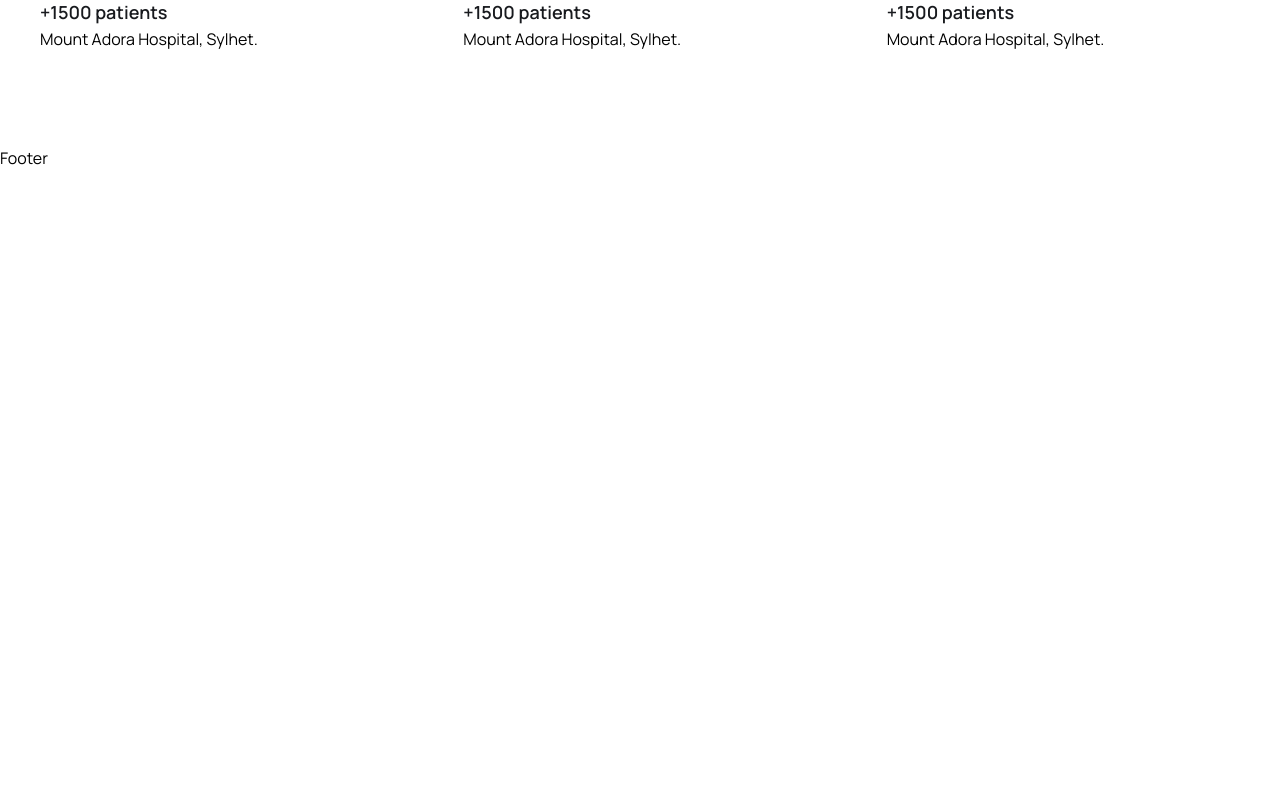
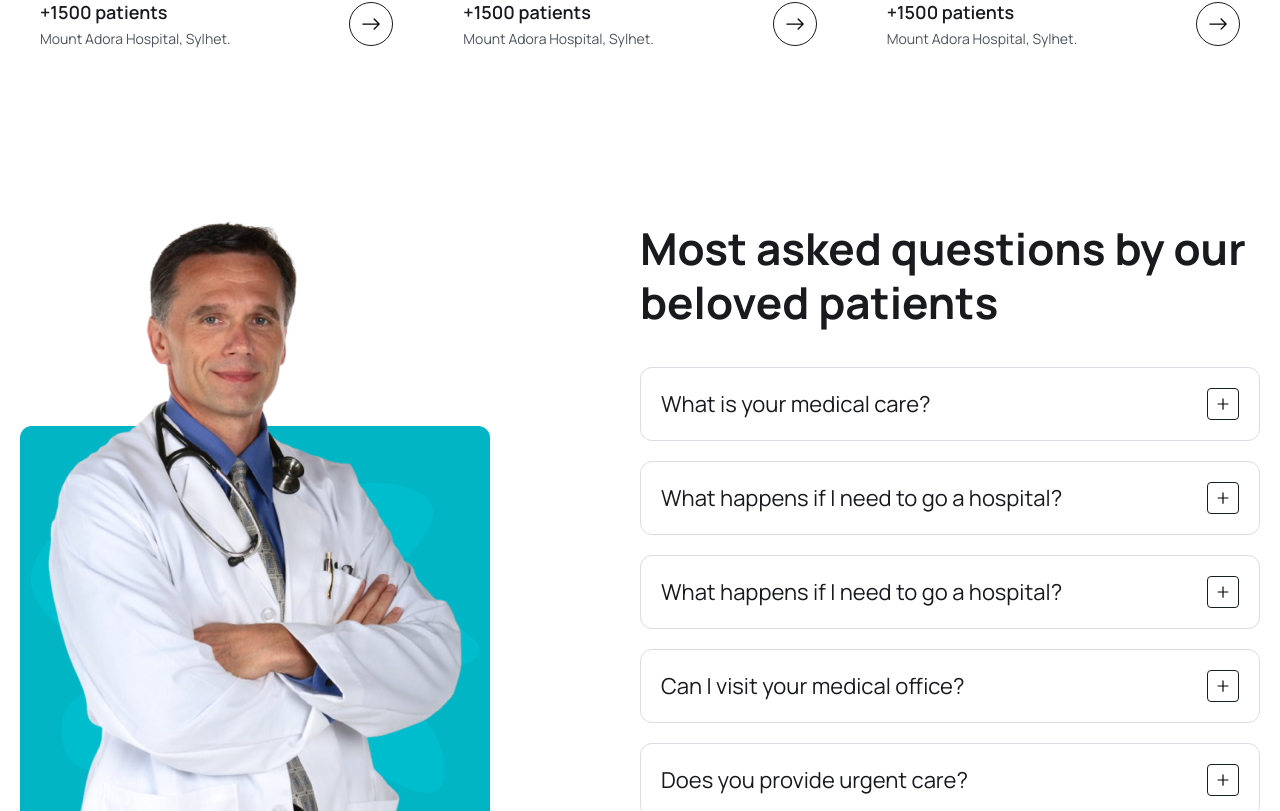
Before and after one commit to ahsas29/SolarcellSRM, a React (Vite) app in the folder frontend/: page / in a window 1280 px wide. Shown: the part 4789-5600 px from the top of the page. Before the commit the page ends 4959 px from the top, so only its background shows below. Built offline with nearby package versions, Linux system fonts and the light colour scheme.

Commit message:
FAQ Section Added

```diff
--- a/frontend/src/components/Doctors/DoctorCard.jsx
+++ b/frontend/src/components/Doctors/DoctorCard.jsx
@@ -34,10 +34,15 @@ const DoctorCard = ({doctor}) => {
                 <h3 className="text-[16px] leading-7 lg:text-[18px] lg:leading-[30px] font-semibold text-headingColor">
                 +{totalPatients} patients
                 </h3>
-                <p>
+                <p className="text-[14px] leading-6 font-[400] text-textColor">
                     {hospital}
                 </p>
+
             </div>
+
+            <Link to='/doctors' className="w-[44px] h-[44px] rounded-full border border-solid border-[#181A1E] flex items-center justify-center group hover:bg-primaryColor hover:border-none">
+                  <BsArrowRight className="group-hover:text-white w-6 h-5" />
+                </Link>
 
         </div>
 
--- /dev/null
+++ b/frontend/src/components/Faq/FaqList.jsx
@@ -0,0 +1,12 @@
+import {faqs} from "./../../assets/data/faqs";
+import FaqItem from "./FaqItem";
+const FaqList = () => {
+  return (
+    <ul className="mt-[38px]">
+        {faqs.map((item, index) => (
+          <FaqItem item={item} key={index}/>
+        ))}
+        </ul>
+  );
+};
+export default FaqList;
--- a/frontend/src/pages/Home.jsx
+++ b/frontend/src/pages/Home.jsx
@@ -6,6 +6,7 @@ import icon01 from "../assets/images/icon01.png";
 import icon02 from "../assets/images/icon02.png";
 import icon03 from "../assets/images/icon03.png";
 import featureImg from "../assets/images/feature-img.png";
+import faqImg from "../assets/images/faq-img.png";
 import videoIcon from "../assets/images/video-icon.png";
 import avatarIcon from "../assets/images/avatar-icon.png";
 import { Link } from "react-router-dom";
@@ -13,6 +14,7 @@ import { BsArrowRight } from 'react-icons/bs';
 import About from "../components/About/About";
 import ServiceList from "../components/Services/ServiceList";
 import DoctorList from "../components/Doctors/DoctorList";
+import FaqList from "../components/Faq/FaqList";
 
 const Home = () => {
   return (
@@ -87,7 +89,6 @@ const Home = () => {
           </div>
 
           <div className="grid grid-cols-1 md:grid-cols-2 lg:grid-cols-3 gap-5 lg:gap-[30px] mt-[30px] lg:mt-[55px]">
-
             <div className="py-[30px] px-5">
               <div className="flex items-center justify-center">
                 <img src={icon01} alt=""/>
@@ -99,8 +100,6 @@ const Home = () => {
                 </h2>
                 <p className="text [16px] leading-7 text-textColor font-[400] mt-4 text-center">
                   World-class care for everyone. Our health system offers unmatched, expert health care. From the lab to the clinic.
-
-
                 </p>
                 <Link to='/doctors' className="w-[44px] h-[44px] rounded-full border border-solid border-[#181A1E] mt-[30px] mx-auto flex items-center justify-center group hover:bg-primaryColor hover:border-none">
                   <BsArrowRight className="group-hover:text-white w-6 h-5" />
@@ -143,7 +142,6 @@ const Home = () => {
                 </Link>
               </div>
             </div>
-
           </div>
         </div>
       </section>
@@ -185,7 +183,7 @@ const Home = () => {
                 </li>
 
                 <li className="text__para">
-                  3. View our physicians whoa are accepting new patients, use the online scheduling tool to select an appointment time.
+                  3. View our physicians who are accepting new patients, use the online scheduling tool to select an appointment time.
                 </li>
               </ul>
               <Link to="/" ><button className="btn">Learn More</button></Link>
@@ -194,7 +192,6 @@ const Home = () => {
             <div className="relative z-10 xl:w-[770px] flex justify-end mt-[50px] lg:mt-0">
               <img src={featureImg} className="3/4" alt="" />
               <div className="w-[150px] lg:w-[248px] bg-white absolute bottom-[50px] left-0 md:bottom-[100px] md:left-5 z-20 p-2 pb-3 lg:pt-4 lg:px-4 lg:pb-[26px] rounded-[10px]">
-
                 <div className="flex items-center justify-between">
                   <div className="flex items-center gap-[6px] lg:gap-3">
                     <span className="w-5 h-5 lg:w-[34px] flex items-center justify-center bg-yellowColor rounded py-1 px-[6px] lg:py-3 lg:px-[9px]">
@@ -215,17 +212,13 @@ const Home = () => {
                   <img src={avatarIcon} alt="" />
                   <h4 className="text-[10px] leading-3 lg:text-[16px] lg:leading-[22px] font-[700] text-headingColor">Wayne Collins</h4>
                 </div>
-
               </div>
             </div>
-
-
           </div>
         </div>
       </section>
       {/* {===== Feature Section Ends=====} */}
       {/* {===== Our great Doctors=====} */}
-
       <section>
         <div className="container">
           <div className="xl:w-[470px] mx-auto">
@@ -238,8 +231,24 @@ const Home = () => {
           <DoctorList/>
         </div>
       </section>
+      {/* {===== Our great Doctors Ends=====} */}
 
-    {/* {===== Our great Doctors Ends=====} */}
+      {/* {===== FAQ Section=====} */}
+      <section>
+        <div className="container">
+          <div className="flex justify-between gap-[50px] lg:gap-0">
+            <div className="w-1/2 hidden md:block">
+              <img src={faqImg} alt=""/>
+            </div>
+            <div className="w-full md:w-1/2">
+              <h2 className="heading">Most asked questions by our beloved patients</h2>
+              <FaqList/>
+            </div>
+          </div>
+        </div>
+      </section>
+      {/* {===== FAQ Section Ends=====} */}
+
     </>
   );
 };
```
Lines whose indentation alone changed are shown as unchanged.
